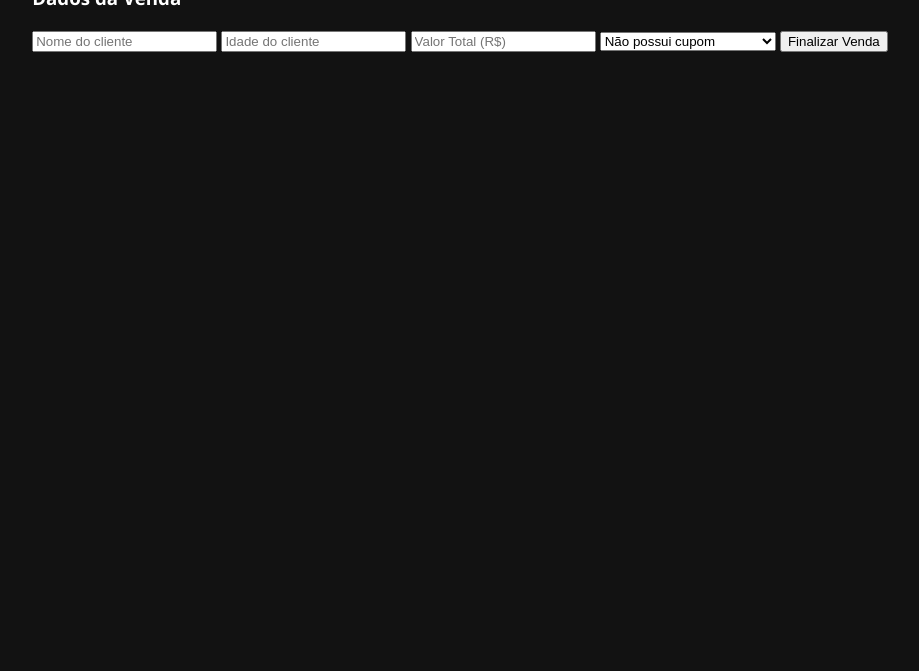
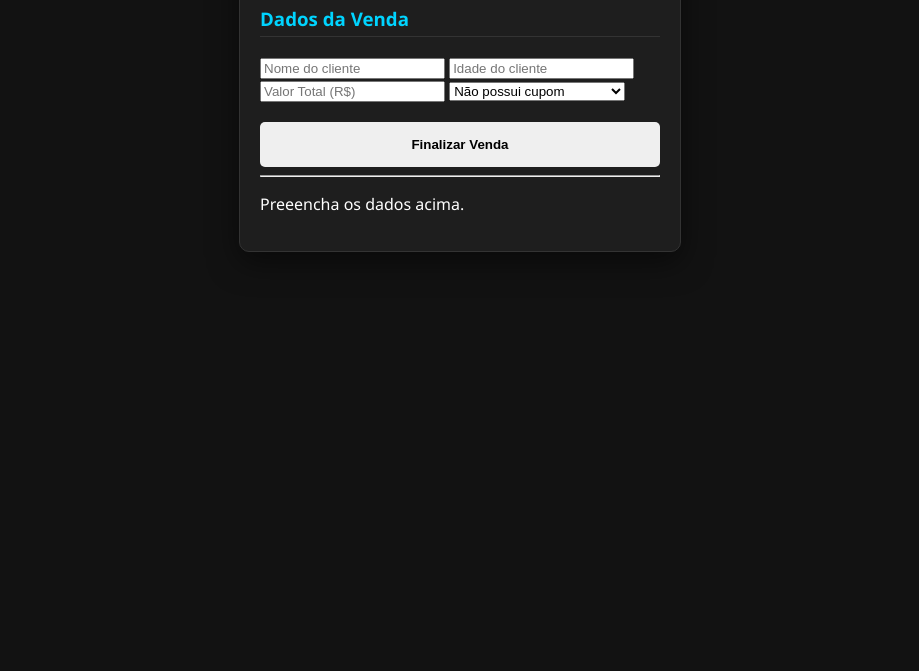
Before and after one commit to ana-legal/Frontend_SESI, a plain HTML site: page index.html in a window 1280 px wide. Shown: the part 129-800 px from the top of the page, without its empty margins (180-1099 px from the left). Drawn offline with Linux system fonts and the light colour scheme.

Commit message:
Estilização da Página

```diff
--- a/index.html
+++ b/index.html
@@ -24,6 +24,14 @@
             <button onclick="executarSistema()">Finalizar Venda</button>
         </section>
 
+        <hr>
+        <section id="feedback">
+            <p id="mensagem-autorizacao">Preeencha os dados acima.</p>
+            <ul id="lista-estoque"></ul>
+            <div id="relatorio-final" class="card" style="display: none;">
+            </div>
+        </section>
     </div>
+    <script src="script.js"></script>
 </body>
 </html>
--- a/style.css
+++ b/style.css
@@ -6,3 +6,45 @@
     justify-content: center;
     padding: 20px;
 }
+
+.container {
+    width: 400px;
+    background-color:#1e1e1e;
+    padding: 20px;
+    border-radius: 10px;
+    border: 1px solid #333;
+    box-shadow: 0 10px 30px rgba(0,0,0,0.5);
+}
+
+ h1 {
+    color: #00ff88;
+    text-align: center;
+ }
+h3 {
+    color: #00d4ff;
+    border-bottom: 1px solid #333;
+    padding-bottom: 5px;
+}
+
+.card {
+    background: #252525;
+    padding: 15px;
+    border-radius: 5px;
+    border-left: 5px solid #00ff88;
+}
+
+button {
+    width: 100%;
+    padding: 15px;
+    margin-top: 20px;
+    background: color #00ff88;
+    border: none;
+    border-radius: 5px;
+    font-weight: bold;
+    cursor: pointer;
+    transition: 0.3s;
+}
+
+button:hover {
+    background-color: #00cc6e;
+}
```
